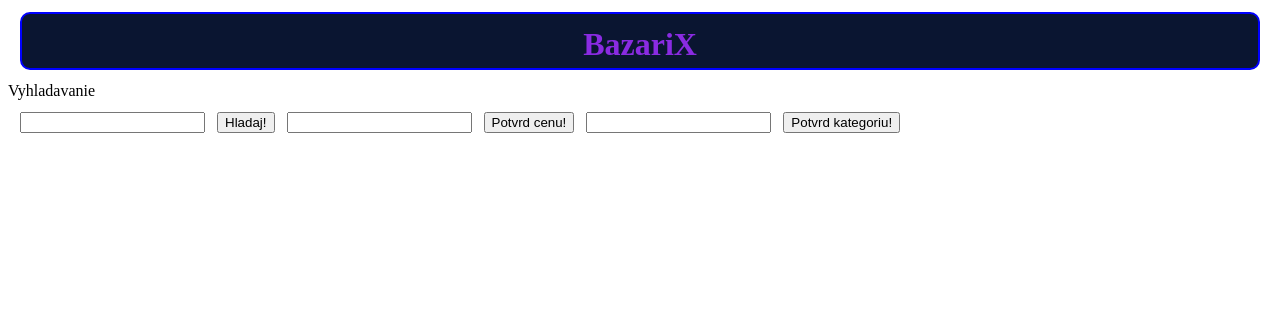
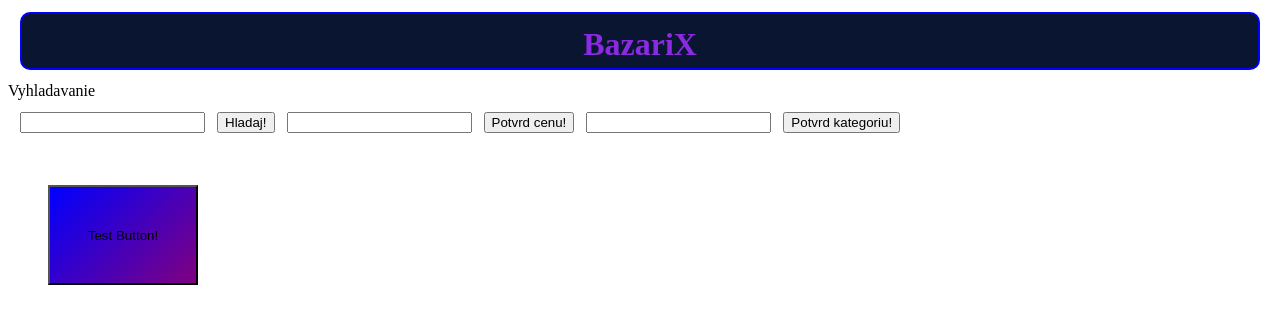
Before and after one commit to Mrskillmob/Bazar, a React (Create React App) app in the folder bazar/: page / in a window 1280 px wide. Shown: the top 324 px of the page. Built offline with nearby package versions, Linux system fonts and the light colour scheme.

Commit message:
nestiham nic
ospravedlnujem sa

```diff
--- a/bazar/src/App.js
+++ b/bazar/src/App.js
@@ -13,6 +13,7 @@ function App() {
     <button> Potvrd cenu!</button>
     <input type="text" className='idk'/>
     <button> Potvrd kategoriu!</button>
+    <button className='boxokolo2'> Test Button!</button>
     </>
   );
 }
--- a/bazar/src/components/myStyles.css
+++ b/bazar/src/components/myStyles.css
@@ -23,3 +23,23 @@
 .gap {
     margin: 12px;
 }
+.boxokolo  {
+position: relative;
+width: 300px;
+height: 200px;
+margin: 35px;
+display: flex;
+justify-content: center;
+align-items: center;
+background: linear-gradient(135deg, blue, purple);
+}
+.boxokolo2  {
+    position: relative;
+    width: 150px;
+    height: 100px;
+    margin: 40px;
+    display: flex;
+    justify-content: center;
+    align-items: center;
+    background: linear-gradient(135deg, blue, purple);
+    }
```
Also changed, not shown: 1 other file (tests, documents, lock files or other folders).
